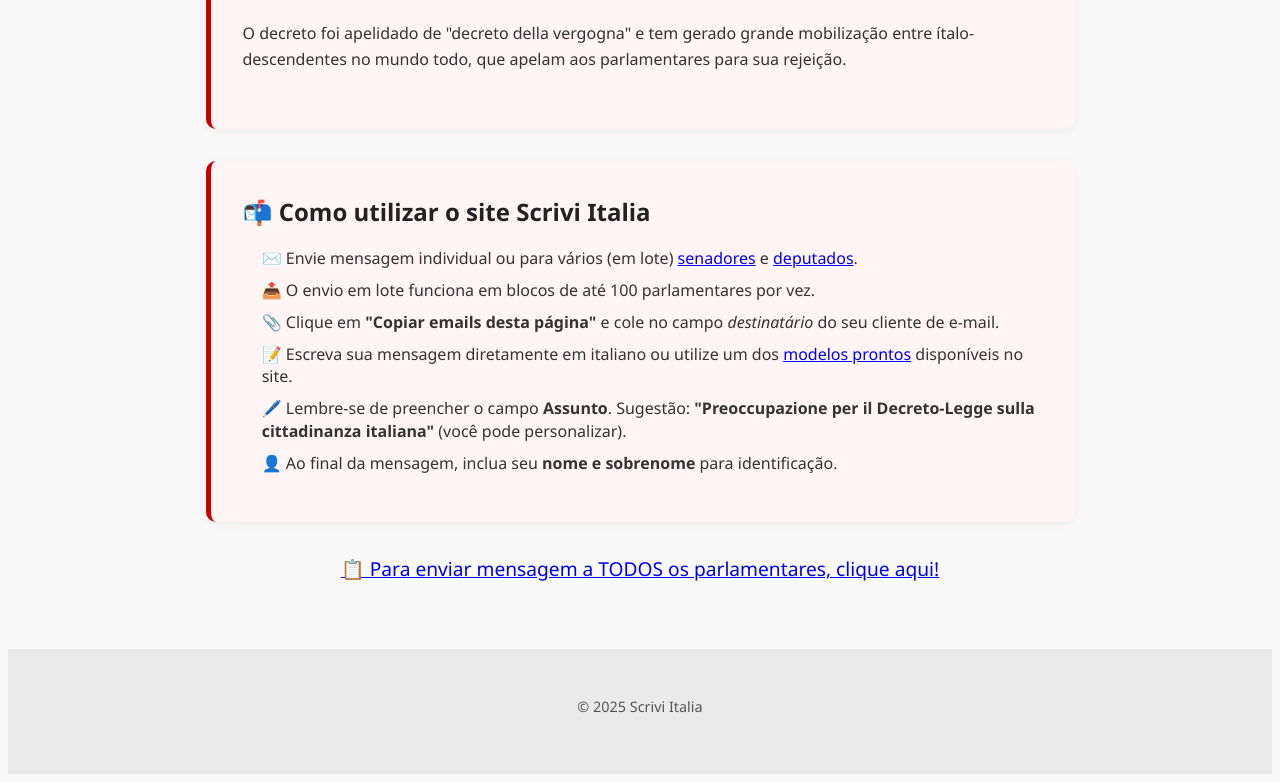
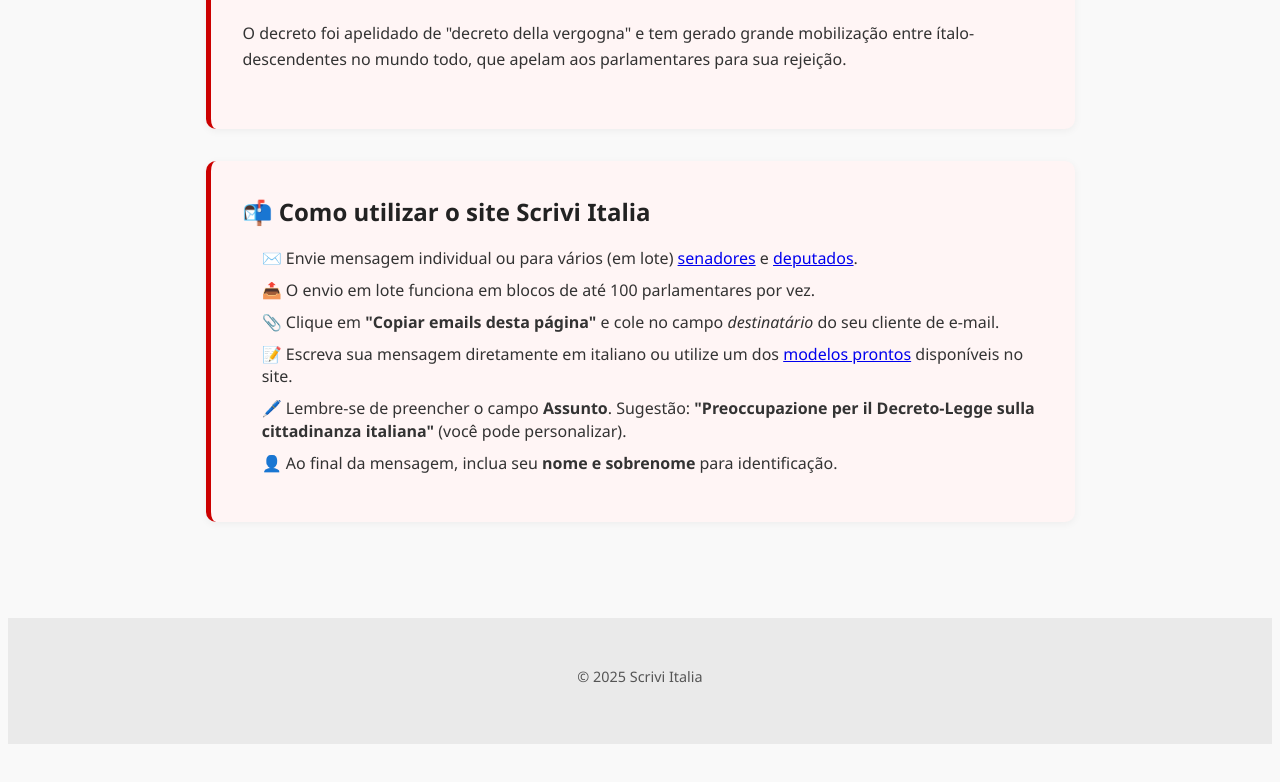
Before and after one commit to scrivi-italia/scrivi-italia, a plain HTML site: page index.html in a window 1280 px wide. Shown: the part 997-1779 px from the top of the page. After the commit the page ends 1749 px from the top, so only its background shows below. Drawn offline with Linux system fonts and the light colour scheme.

Commit message:
Update index.html

```diff
--- a/index.html
+++ b/index.html
@@ -72,12 +72,7 @@
       </ul>
     </section>
 
-    <!-- Botão chamativo para todos os parlamentares -->
-    <div style="text-align: center; margin-top: 2rem;">
-      <a href="todos_parlamentares.html#retorno-index" class="btn btn-primary" style="font-size: 1.2rem; padding: 1rem 2rem;">
-        📋 Para enviar mensagem a TODOS os parlamentares, clique aqui!
-      </a>
-    </div>
+
 
   </main>
 
```
